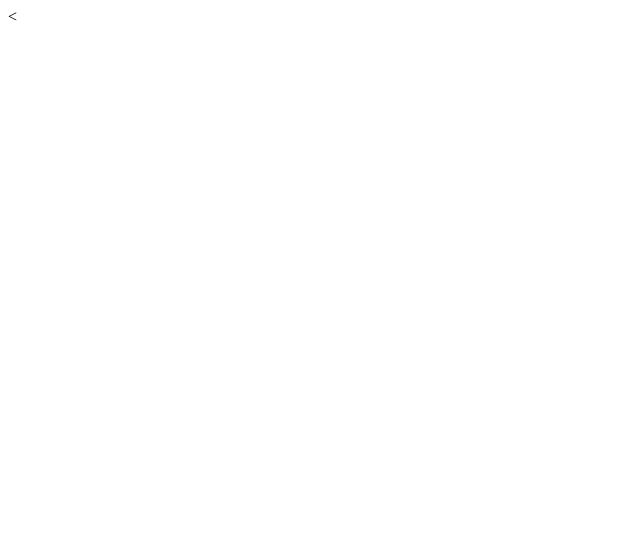
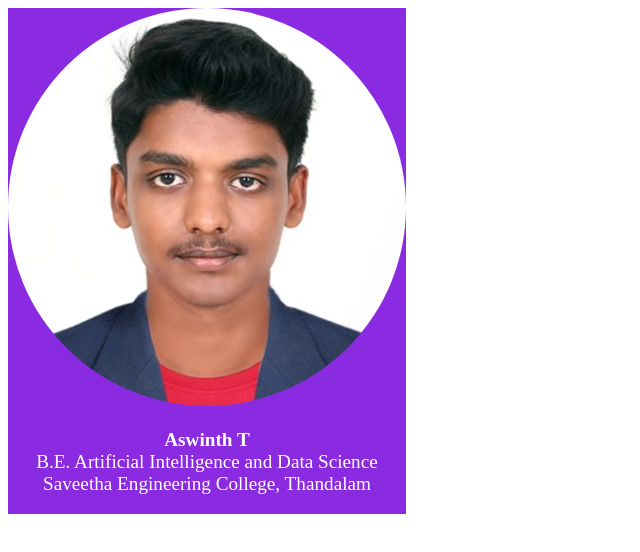
Before and after one commit to Aswinth21/resume-cv, a plain HTML site: page index.html in a window 1280 px wide. Shown: the whole page, without its empty margins (0-640 px from the left). Drawn offline with Linux system fonts and the light colour scheme.

Commit message:
added my basic infos and picture

```diff
--- a/assets/css/styles.css
+++ b/assets/css/styles.css
@@ -1 +1,7 @@
-/* This is my css code*/
+.left-column{
+    float: left;
+    background-color: blueviolet;
+    color: white;
+    text-shadow: 10%;
+    outline-color: black;
+}
--- a/index.html
+++ b/index.html
@@ -1,13 +1,15 @@
-<<!doctype html>
+<!doctype html>
 <html lang="en-US">
   <head>
-    <meta charset="utf-8" />
-    <meta name="viewport" content="width=device-width" />
-    <title>My page title</title>
-
+    <title>Resume</title>
+    <link rel="icon" href="\assets\images\favicon.ico" type="image/x-icon" />
+    <link rel="stylesheet" href="\assets\css\styles.css">
   </head>
-
   <body>
+    <div class="left-column">
+      <img style="border-radius: 50%;" src="\assets\images\P1.jpg" alt="my image">
+      <p style="text-align: center; font-size: larger;"><b>Aswinth T</b><br>B.E. Artificial Intelligence and Data Science<br>Saveetha Engineering College, Thandalam</p>
+    </div>
 
   </body>
 </html>
```
Also changed, not shown: assets/images/P1.jpg (added), assets/images/P7.jpg (added), assets/images/favicon.ico (added).
